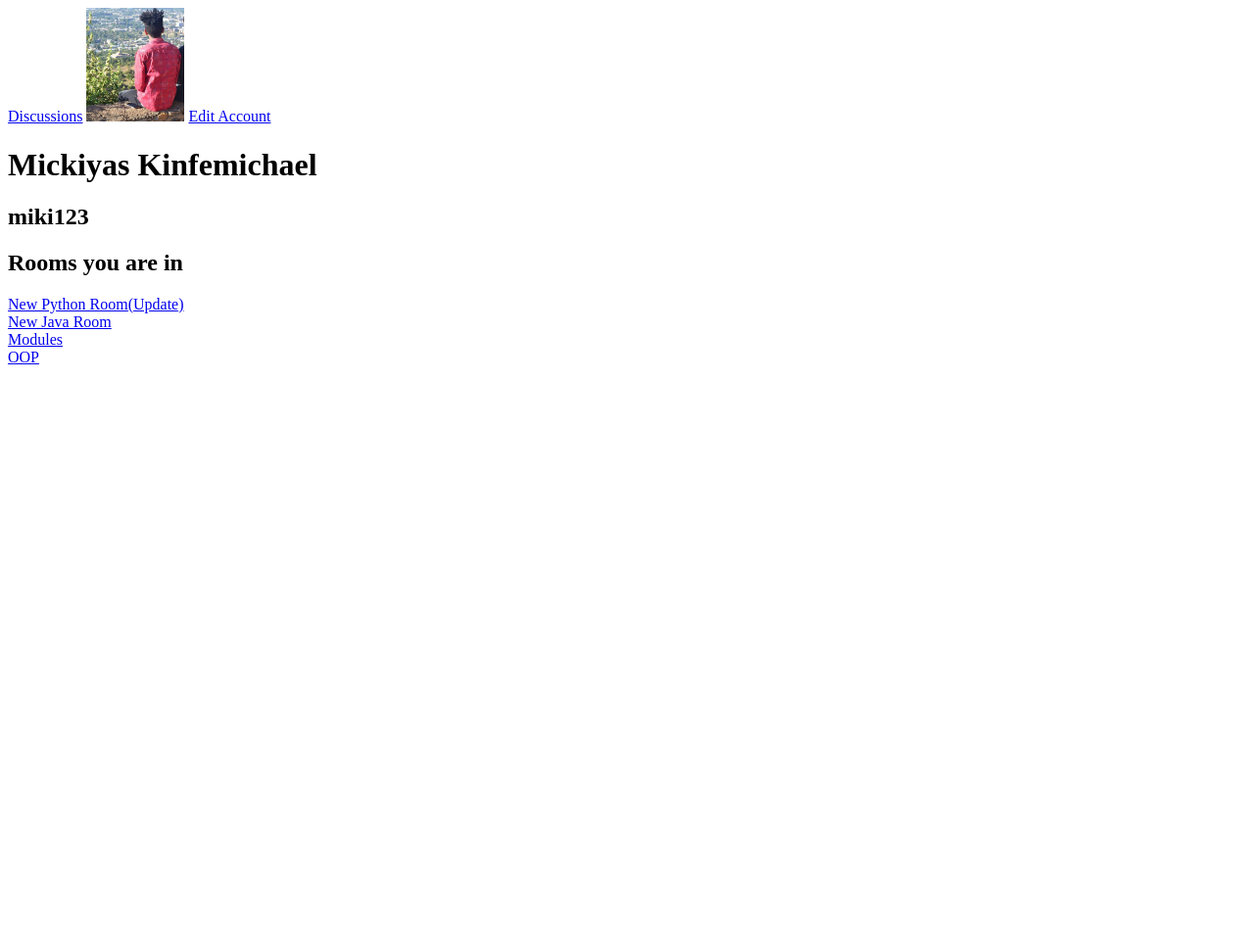
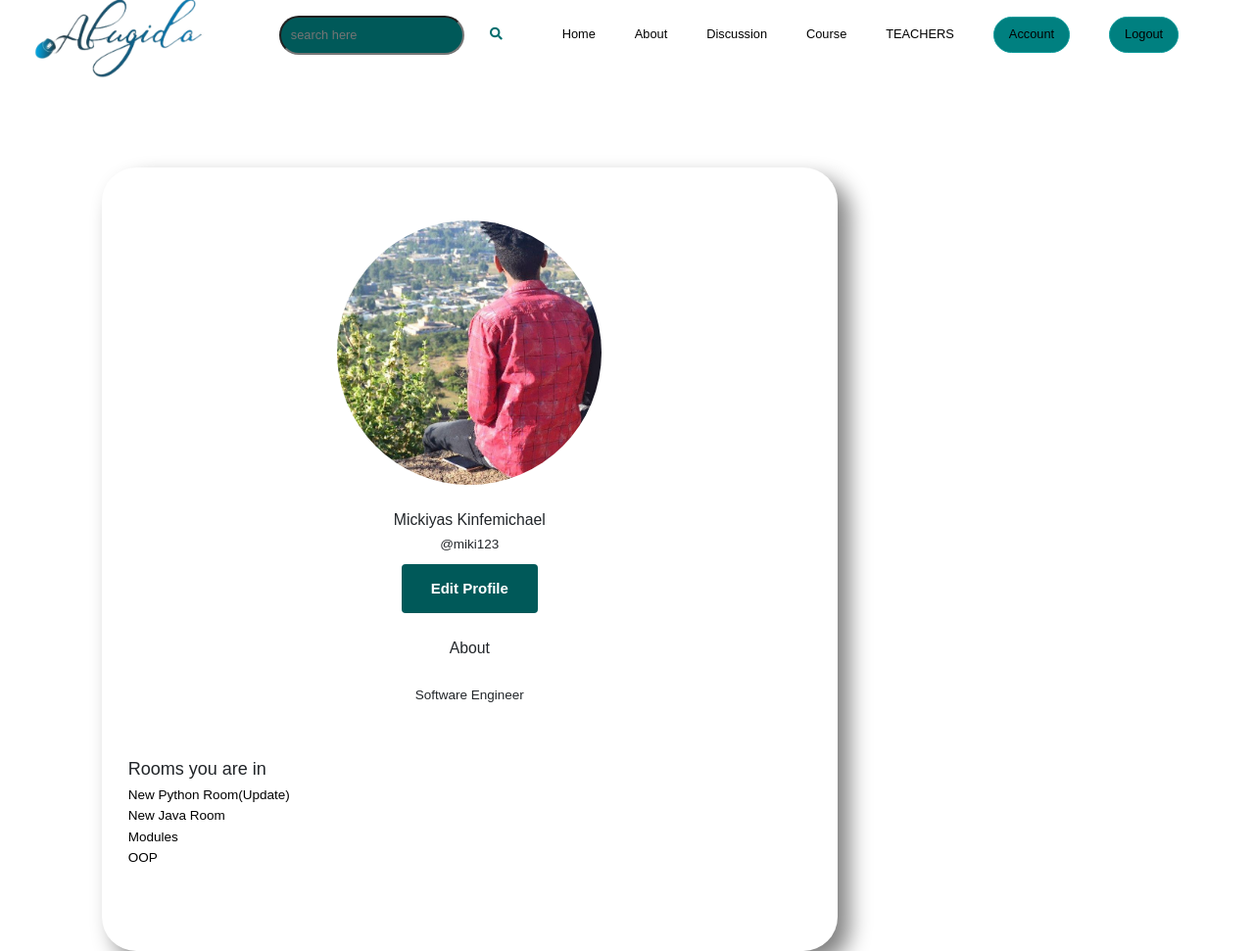
Before and after one commit to mickiyas123/Abugida, a Django app: page /users/account/ in a window 1280 px wide. Shown: the whole page at 98% size. Before the commit the page ends 372 px from the top, so only its background shows below. Run offline with Django 4.2, Linux system fonts and the light colour scheme; a user stored in the database is signed in; data comes from the database, SQL or seed files in the repository; both versions use the stored data as it was after the commit; some libraries are stand-ins or nearby versions.

Commit message:
fix some issues

```diff
--- a/abugida/discussions/templates/discussions/room.html
+++ b/abugida/discussions/templates/discussions/room.html
@@ -5,6 +5,7 @@
 <a href="{% url 'delete-room' room.id %}">Delete Room</a>
 {% endif %}
 <h1>Add Question</h1>
+<h1><a href="{% url 'update-room' room.id %}">Update Room</a></h1>
 
 <form action="{% url 'create-question' room.id %}" method="POST">
     {% csrf_token %}
--- a/abugida/static/styles/style.css
+++ b/abugida/static/styles/style.css
@@ -15,11 +15,11 @@ body {
   /* font-size: 3px; */
   /* width: 100%; */
 }
-nav {
+header {
   background-color: #222;
   padding: 0px 0px;
   position: fixed;
-  z-index: 1;
+  z-index: 50;
 }
 a {
   color: white;
@@ -207,7 +207,7 @@ a:hover {
 
 .section1 {
   background-image: linear-gradient(rgba(9, 5, 54, 0.3), rgba(5, 4, 46, 0.7)),
-    url(../images/section.jpg);
+    url(../img/section.jpg);
   width: 100%;
   height: 100vh;
   background-position: center;
--- a/abugida/templates/main.html
+++ b/abugida/templates/main.html
@@ -26,6 +26,7 @@
             href="https://cdnjs.cloudflare.com/ajax/libs/font-awesome/5.12.1/css/all.min.css"
         />
         <link rel="stylesheet" href="{% static 'styles/style.css' %}" />
+        <link rel="stylesheet" href="{%  static 'styles/styleroom.css' %}">
     </head>
     <body>
         <!-- nav -->
--- a/abugida/users/templates/users/account.html
+++ b/abugida/users/templates/users/account.html
@@ -1,11 +1,34 @@
-<a href="{% url 'discussion' %}">Discussions</a>
-<img src="{{ profile.profile_pic.url }}" style="width: 100;">
-<a href="{% url 'edit-account' %}">Edit Account</a>
+{% extends 'main.html' %}
+{% block content %}
+      <section class="bg-white pt-5 mt-5 roomsec">
+        <div class="container ">
+            <div class="row  vh-100 ">
+              <!-- Topics Start -->
+              <!-- Topics End -->
+
+              <!-- Room List Start -->
+              <div class=" mx-5 col-8 roomList room-box p-5">
+
+                <div class="profile py-5">
+                    <div class="profile-img">
+                      <div class="profile-medium active ">
+                        <img class="center" src="{{ profile.profile_pic.url }}">
+                      </div>
+                    </div>
+                    <div class="desc mx-auto my-5">
                       {% if profile.name %}
-<h1>{{profile.name}}</h1>
+                      <h3>{{profile.name}}</h3>
                       {% endif %}
-{% if profile.username %}
-<h2>{{profile.username}}</h2>
+                      {%  if profile.username %}
+                      <p>@{{profile.username}}</p>
+                      {% endif %}
+                      <a href="{% url 'edit-account' %}" class="btn pt-4">Edit Profile</a>
+                    </div>
+                    <div class="about-profile my-5">
+                      <h3 class="my-5">About</h3>
+                      <p>
+                        {% if profile.bio %}
+                        <p>{{profile.bio}}</p>
                         {% endif %}
                         {% if profile.github_account %}
                         <p>{{profile.github_account}}</p>
@@ -19,9 +42,18 @@
                         {% if profile.twitter_account %}
                         <p>{{ profile.twitter_account }}</p>
                         {% endif %}
+                      </p>
+                    </div>
+                  </div>
 
                   <h2>Rooms you are in</h2>
                   {% for room in profile.room_set.all %}
                   <a href="{% url 'room' room.id %}">{{ room.name }}</a>
                   <br>
-{% endfor %}
+                  {%  endfor %}
+
+            </div>
+        </div>
+          </main>
+      </section>
+{% endblock content %}
```
Also changed, not shown: abugida/abugida/settings.py (+6 -2 lines), abugida/front-end/profile.html (+43 -8 lines), abugida/users/templates/users/profile_form.html (+21 -9 lines), abugida/db.sqlite3, abugida/static/images/profiles/miki.jpg (added). Lines whose indentation alone changed are shown as unchanged.
